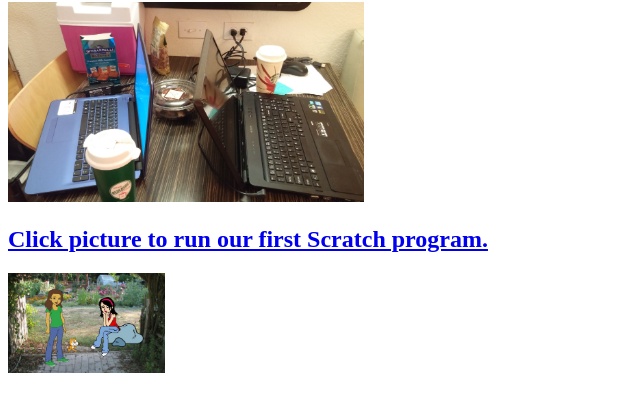
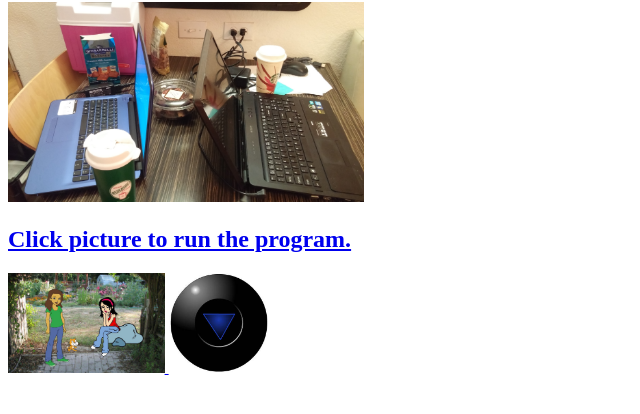
Before and after one commit to jacquewhitaker/jacquewhitaker.github.io, a plain HTML site: page my_website/portfolio.html in a window 1280 px wide. Shown: the part 104-518 px from the top of the page, without its empty margins (0-640 px from the left). Drawn offline with Linux system fonts and the light colour scheme.

Commit message:
appInventor magic8ball

```diff
--- a/my_website/portfolio.html
+++ b/my_website/portfolio.html
@@ -12,8 +12,9 @@
     <img src="images/trainingcomputers.jpg" height="200">
     <br>
     <a target="_blank" href="https://scratch.mit.edu/projects/166761725/#player">
-       <h2>Click picture to run our first Scratch program.</h2>
+       <h2>Click picture to run the program.</h2>
        <img src="images/binaryreviewpic.JPG" height="100">
-    </a>
+    <a target="_blank" href="Magic8BallEJ01a.aia" download="Magic8Ball.aia"><img src="images/magic8ball.jpg" height="100">
+   </a>
 	  </body>
 	</html>
```
Also changed, not shown: my_website/images/magic8ball.jpg (added), 1 other file.
